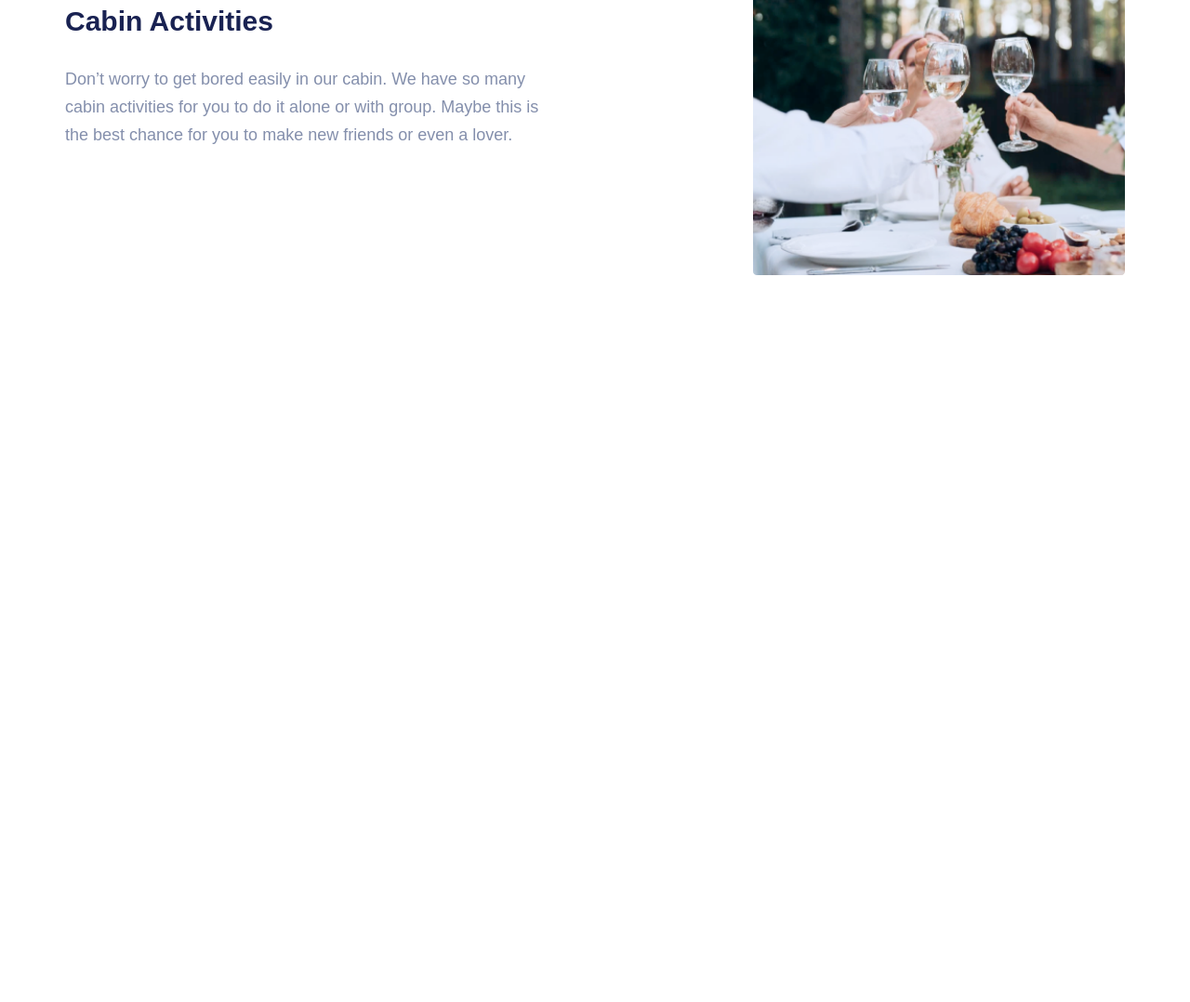
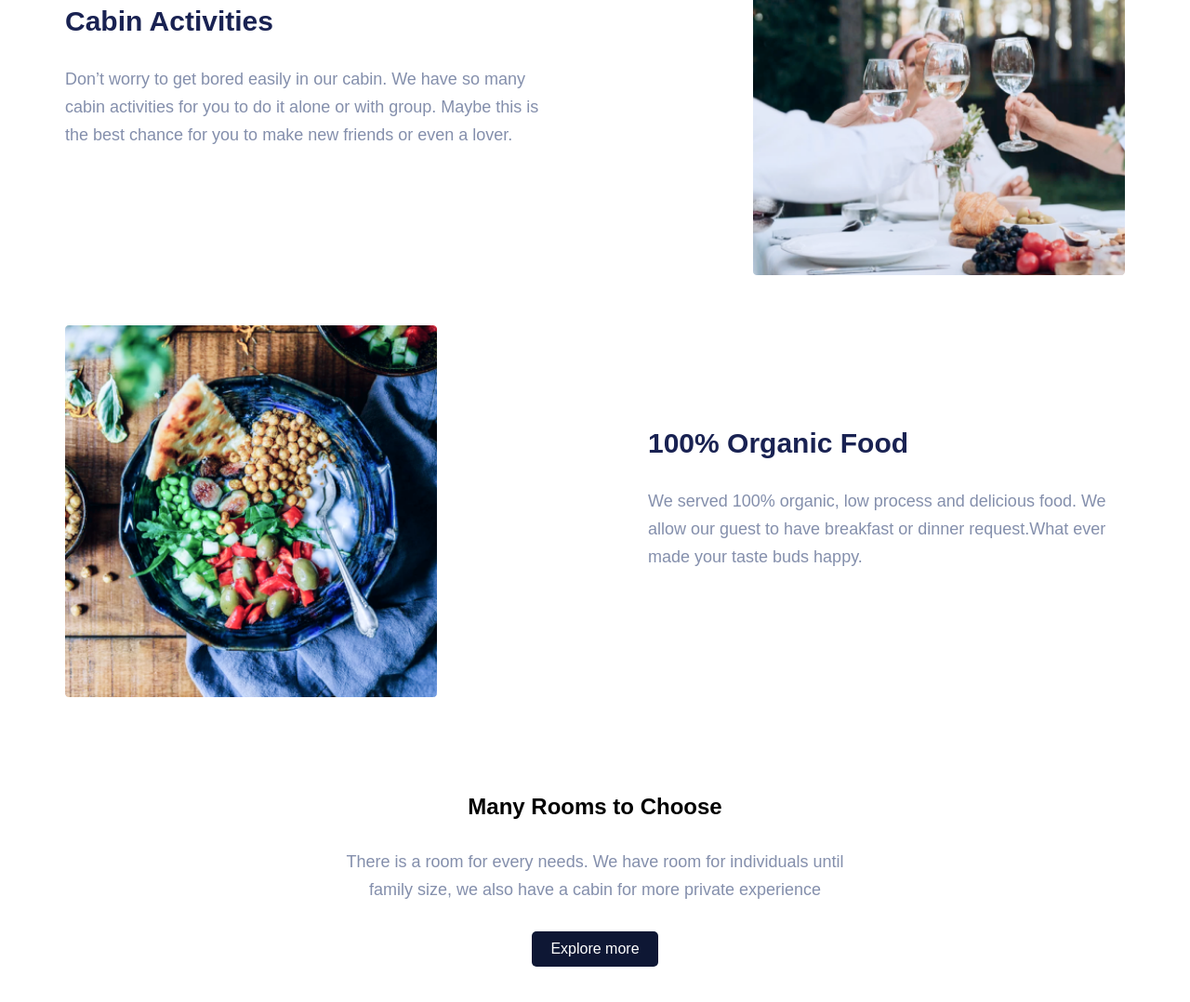
Before and after one commit to shomurodovferuz/nature, a plain HTML site: page index.html in a window 1280 px wide. Shown: the part 1734-2812 px from the top of the page at 93% size. Before the commit the page ends 2034 px from the top, so only its background shows below. Drawn offline with Linux system fonts and the light colour scheme.

Commit message:
the end section organic

```diff
--- a/css/staly.css
+++ b/css/staly.css
@@ -225,3 +225,45 @@ body {
     line-height: 30px;
     margin: 30px 0;
 }
+
+.organic .container{
+    display: flex;
+    align-items: center;
+    justify-content: space-between;
+    margin-top: 50px;
+    margin-bottom: 100px;
+}
+
+.organic_img, .organic_text{
+    width: 45%;
+}
+
+.organic_img img{
+    width: 400px;
+}
+
+.organic_text h2{
+    font-size: 30px;
+    color: #192252;
+}
+
+.organic_text p {
+    color: #848FAC;
+    font-weight: 400;
+    font-size: 18px;
+    line-height: 30px;
+    margin: 30px 0;
+}
+
+.many .container{
+    text-align: center;
+    margin: 80px auto;
+}
+.many_text p{
+    color: #848FAC;
+    font-size: 18px;
+    width: 50%;
+    line-height: 30px;
+    margin: 30px auto;
+
+}
--- a/index.html
+++ b/index.html
@@ -39,7 +39,8 @@
         <div class="container">
             <div class="nature_text">
                 <h2 class="nature_title">Nature, Warmth, and Beauty in One Space</h2>
-                <p class="nature_subtext">One place to release all the stress, bring back happines, and get back to nature. We provide the best room and nature for you. Come visit us anytime you want.</p>
+                <p class="nature_subtext">One place to release all the stress, bring back happines, and get back to
+                    nature. We provide the best room and nature for you. Come visit us anytime you want.</p>
 
                 <a href="#" class="nav_link"> Reservation</a>
             </div>
@@ -60,10 +61,12 @@
                 <h2>Cozy and Down to Earth Cootage Hotel in Norway.</h2>
 
 
-                <p class="hotel_text_1">Our Cootage Hotel is an intimate hideway concieved for dicerning travelers. It faces directly the unique and spectacular panorama of the Hallerbos Jungle.</p>
+                <p class="hotel_text_1">Our Cootage Hotel is an intimate hideway concieved for dicerning travelers. It
+                    faces directly the unique and spectacular panorama of the Hallerbos Jungle.</p>
 
 
-                <p class="hotel_text_2">Cootels extends along a private, quiet, and beautiful nature. Stay away from crowd and enjoy the cozy and beauty with us.</p>
+                <p class="hotel_text_2">Cootels extends along a private, quiet, and beautiful nature. Stay away from
+                    crowd and enjoy the cozy and beauty with us.</p>
 
                 <a href="#" class="nav_link"> Reservation</a>
             </div>
@@ -73,7 +76,8 @@
         <div class="container">
             <div class="cabin_text">
                 <h2>Cabin Activities</h2>
-                <p>Don’t worry to get bored easily in our cabin. We have so many cabin activities for you to do it alone or with group. Maybe this is the best chance for you to make new friends or even a lover.</p>
+                <p>Don’t worry to get bored easily in our cabin. We have so many cabin activities for you to do it alone
+                    or with group. Maybe this is the best chance for you to make new friends or even a lover.</p>
             </div>
 
             <div class="cabin_img">
@@ -81,7 +85,29 @@
             </div>
         </div>
     </section>
-    <section class="organic"></section>
+    <section class="organic">
+        <div class="container">
+            <div class="organic_img">
+                <img src="./img/image 18.png" alt="img">
+            </div>
+
+            <div class="organic_text">
+                <h2>100% Organic Food</h2>
+                <p>We served 100% organic, low process and delicious food. We allow our guest to have breakfast or
+                    dinner request.What ever made your taste buds happy.</p>
+            </div>
+        </div>
+    </section>
+    <section class="many">
+        <div class="container">
+            <div class="many_text">
+                <h2>Many Rooms to Choose</h2>
+                <p>There is a room for every needs. We have room for individuals until family size, we also have a cabin
+                    for more private experience</p>
+                <a href="#" class="nav_link"> Explore more</a>
+            </div>
+        </div>
+    </section>
 
 </body>
 
```
